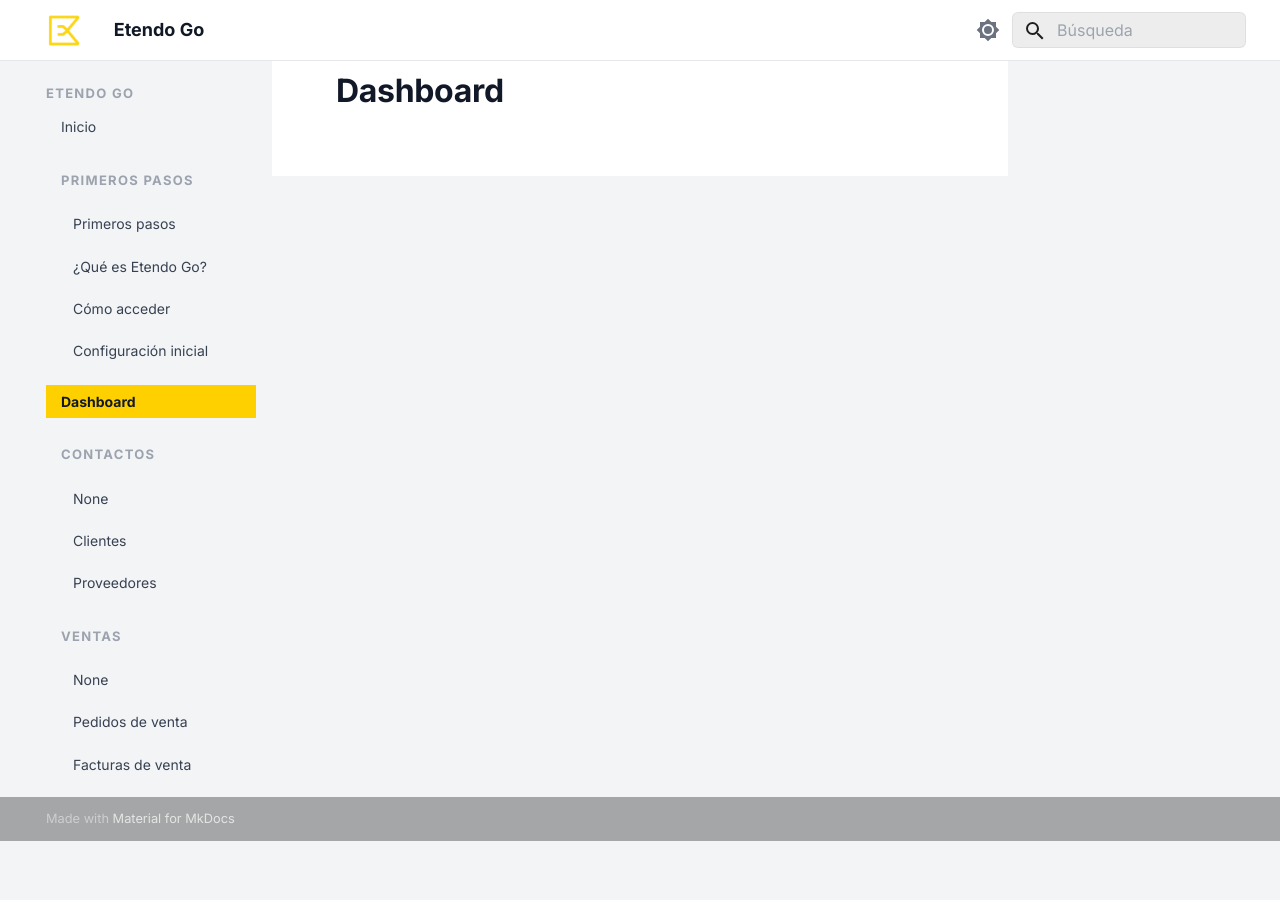
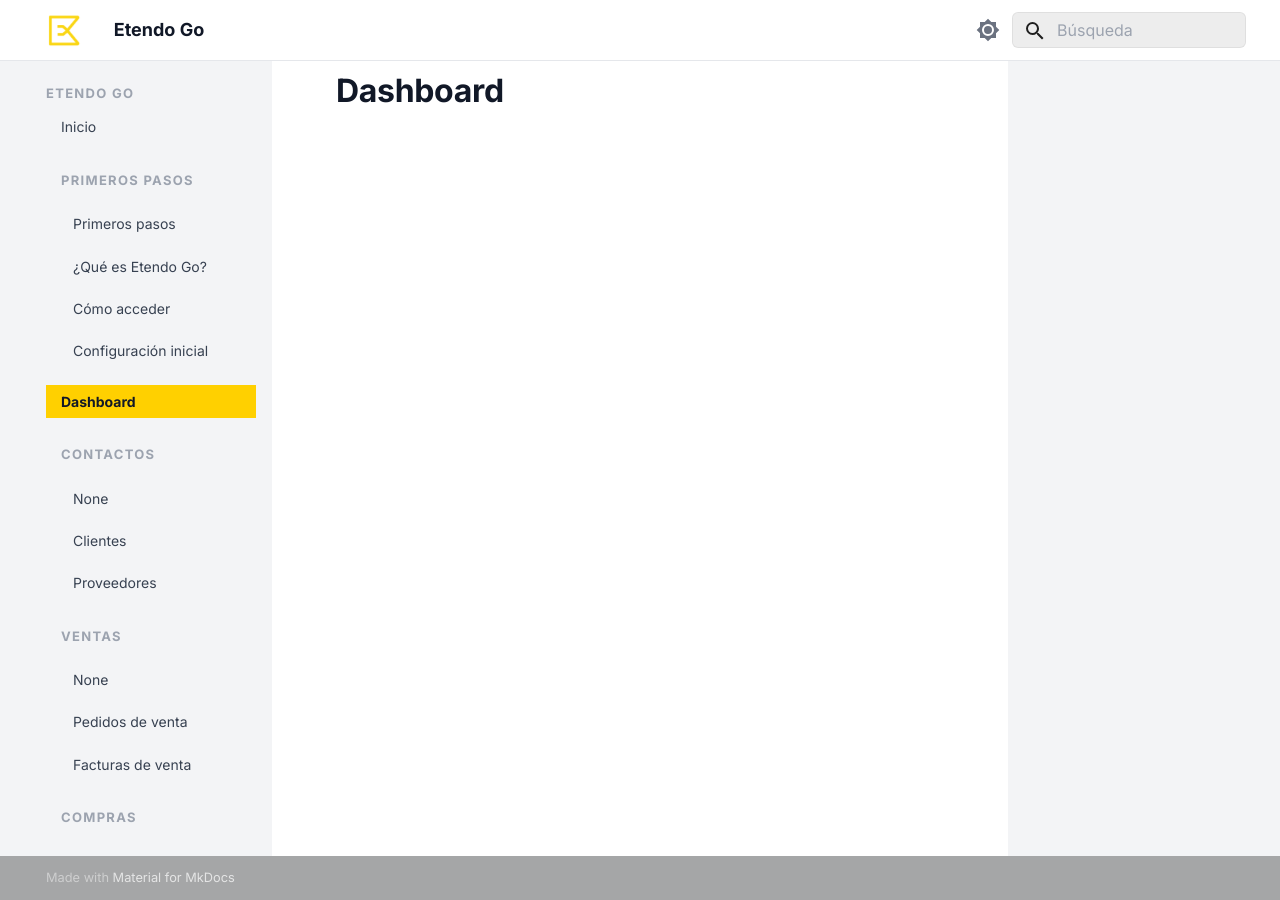
Before and after one commit to etendosoftware/etendo-go-docs, an MkDocs documentation site: the page built from docs/dashboard/index.md, in a window 1280 px wide and 900 px high, scrolled down 59 px. Built offline with MkDocs 1.6.1 and Material for MkDocs 9.7.7, drawn with Linux system fonts in a browser that asks for light colours; before the commit the page ends 900 px from its top, so only the background shows below that.

Commit message:
fix: padding-bottom 80vh en content para corregir scrollspy del TOC
Las secciones cortas al final de página no tenían suficiente scroll room
para superar el umbral del IntersectionObserver de Material. El padding
garantiza que cualquier sección pueda quedar activa sin modificar contenido.

Co-Authored-By: Claude Sonnet 4.6 <noreply@anthropic.com>

```diff
--- a/docs/stylesheets/extra.css
+++ b/docs/stylesheets/extra.css
@@ -92,6 +92,7 @@ body {
 .md-content__inner {
   background-color: var(--etendo-bg-content);
   padding: 1.5rem 2rem 2rem;
+  padding-bottom: 80vh;
 }
 
 /* Sidebar secundario (TOC) fondo gris como el exterior */
```
